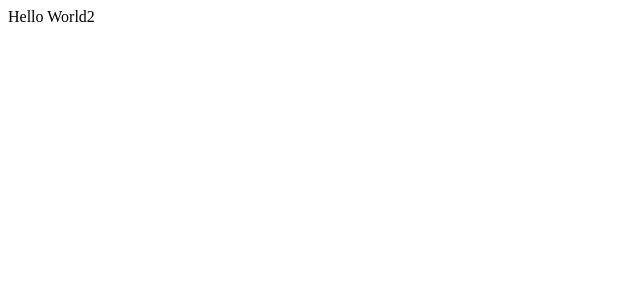
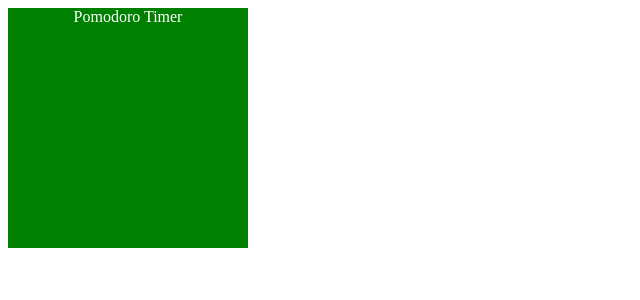
Before and after one commit to mchun228/Pomodoro-Chrome-Extension, a React (Create React App) app: page / in a window 1280 px wide. Shown: the top 300 px of the page, without its empty margins (0-640 px from the left). Built offline with nearby package versions, Linux system fonts and the light colour scheme; the HTML template or start-up script is replaced by a standard one.

Commit message:
edit css part

```diff
--- a/src/App.css
+++ b/src/App.css
@@ -1,5 +1,5 @@
 .App {
-  color: green;
+  color: white;
   text-align: center;
 }
 
--- a/src/App.tsx
+++ b/src/App.tsx
@@ -1,7 +1,9 @@
+import React from 'react';
+import './App.css';
 function App() {
   return (
     <div className="App">
-      Hello World2
+      Pomodoro Timer
     </div>
   );
 }
```
Also changed, not shown: src/timer.js (added), 1 other file (tests, documents, lock files or other folders).
